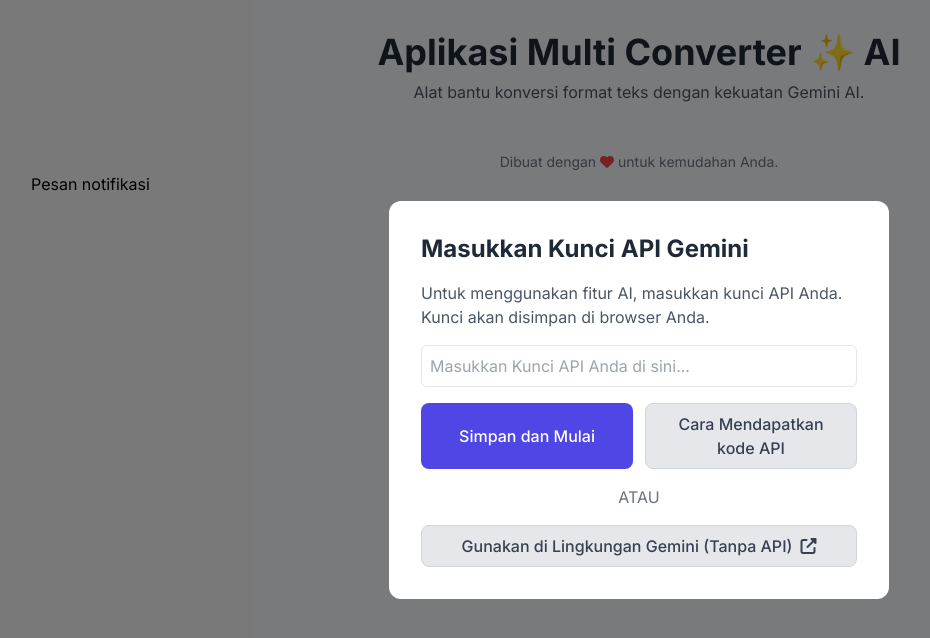
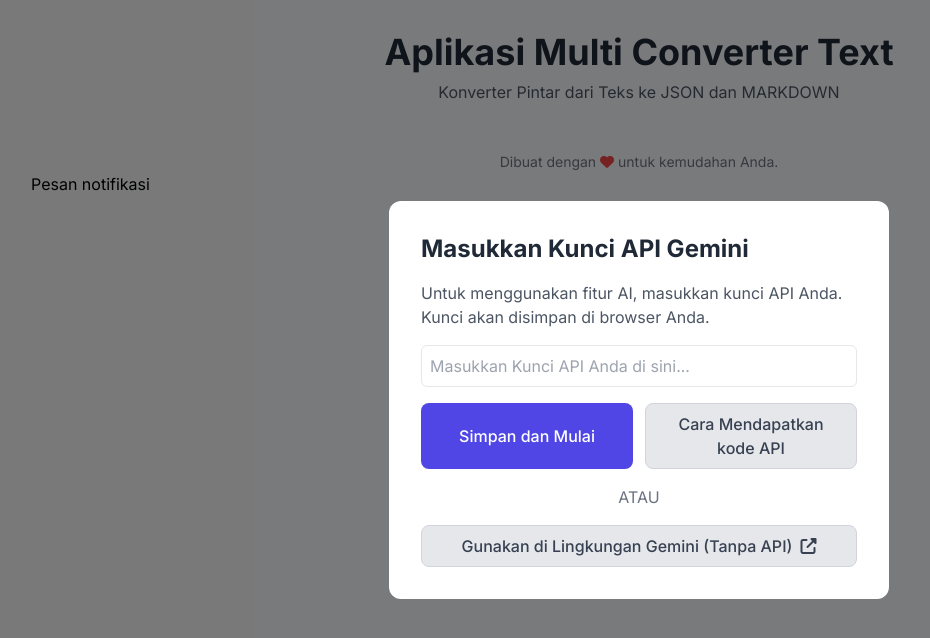
Before and after one commit to masisparmo/convertertext, a plain HTML site: page index.html in a window 1280 px wide. Shown: the whole page, without its empty margins (1-931 px from the left). Drawn offline with nearby package versions, Linux system fonts and the light colour scheme.

Commit message:
Update index.html

```diff
--- a/index.html
+++ b/index.html
@@ -3,7 +3,7 @@
 <head>
     <meta charset="UTF-8">
     <meta name="viewport" content="width=device-width, initial-scale=1.0">
-    <title>Aplikasi Multi Converter Teks</title>
+    <title>Aplikasi Multi Converter Text to JSON and Markdown </title>
     <script src="https://cdn.tailwindcss.com"></script>
     <link rel="stylesheet" href="https://cdnjs.cloudflare.com/ajax/libs/font-awesome/6.4.0/css/all.min.css">
     <style>
@@ -129,8 +129,8 @@
                 <p class="text-sm text-green-700 bg-green-100 px-3 py-1 rounded-full"><i class="fas fa-key mr-2"></i>Kunci API Gemini Aktif</p>
                 <button id="change-api-key-btn" class="ml-3 text-sm text-indigo-600 hover:underline">Ubah Kunci</button>
             </div>
-            <h1 class="text-3xl sm:text-4xl font-bold text-gray-800">Aplikasi Multi Converter ✨ AI</h1>
-            <p class="mt-2 text-gray-600">Alat bantu konversi format teks dengan kekuatan Gemini AI.</p>
+            <h1 class="text-3xl sm:text-4xl font-bold text-gray-800">Aplikasi Multi Converter Text</h1>
+            <p class="mt-2 text-gray-600">Konverter Pintar dari Teks ke JSON dan MARKDOWN</p>
         </header>
 
         <main id="app-main-view" class="space-y-12">
```
